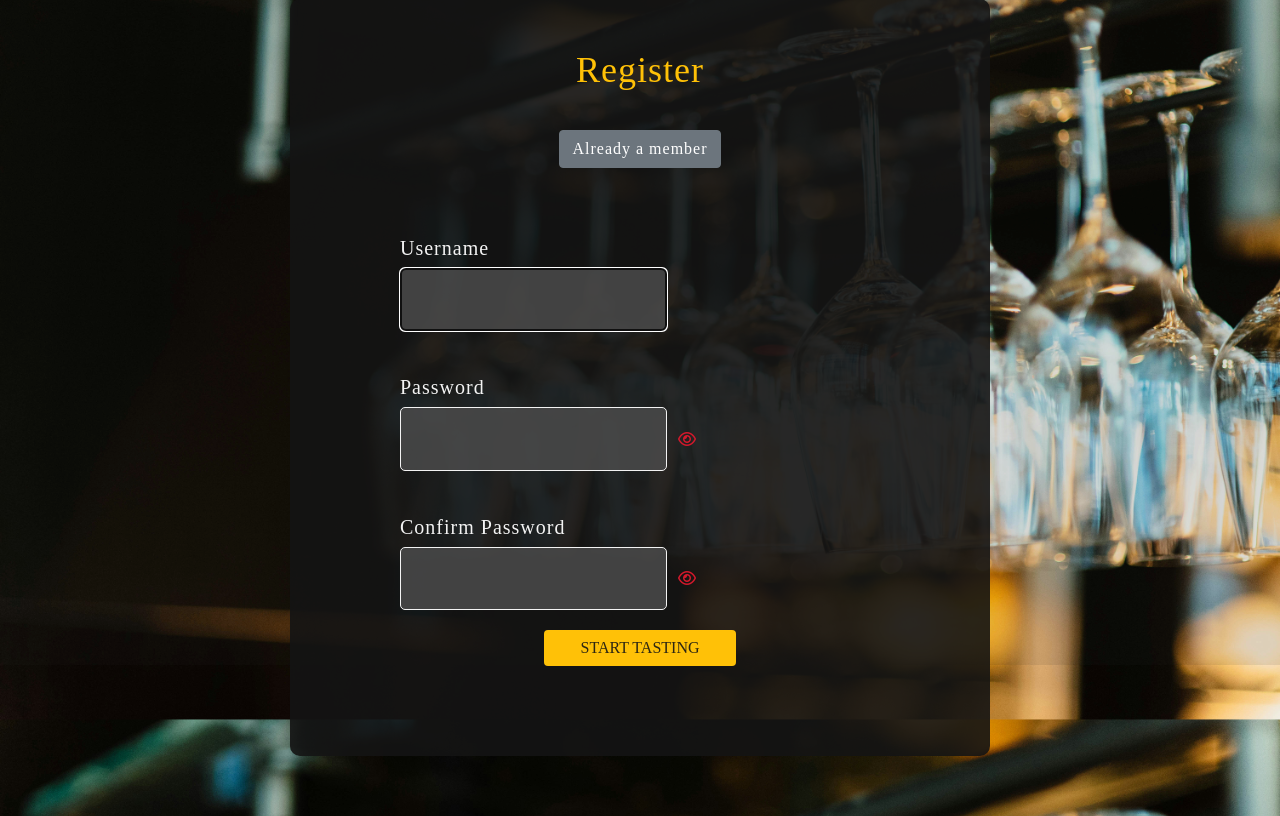
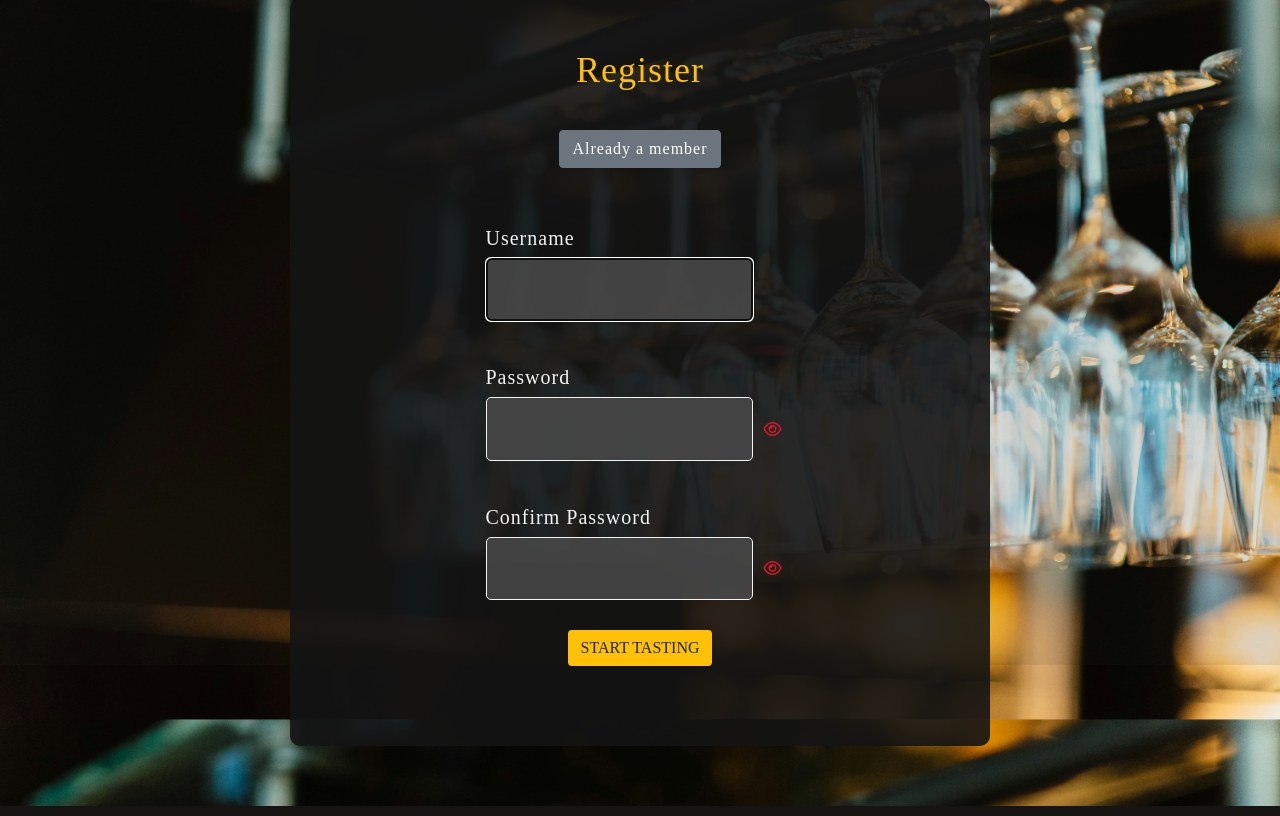
Before and after one commit to TerryLoc/wine-bar-project, a Django app: page /wine_cellar/register/ in a window 1280 px wide. Shown: the part 135-951 px from the top of the page. Run offline with Django 5.2, Linux system fonts and the light colour scheme; some libraries are stand-ins or nearby versions; some web fonts are replaced.

Commit message:
feat: set default value for spots reserved and adjust styles for profile layout

```diff
--- a/bookings/templates/bookings/profile.html
+++ b/bookings/templates/bookings/profile.html
@@ -91,6 +91,7 @@
                        class="form-control d-inline"
                        style="width: 80px"
                        min="1"
+                       value="1"
                        max="{{ booking.spots_reserved }}">
                 <button type="submit" name="cancel_booking" class="btn btn-danger btn-sm">Cancel Selected</button>
               </div>
--- a/static/css/styles.css
+++ b/static/css/styles.css
@@ -186,7 +186,7 @@ strong .flip-horizontal {
   justify-content: center;
   align-items: center;
   margin: 30px auto;
-  max-width: 40%;
+  max-width: 50%;
 }
 
 /* Profile */
@@ -283,8 +283,7 @@ strong .flip-horizontal {
 }
 
 .input-info {
-  margin: 10px auto;
-  width: 80%;
+  margin: 0 auto;
 }
 
 .form-group {
@@ -385,10 +384,6 @@ strong .flip-horizontal {
 }
 
 .login_section button {
-  margin-top: 20px;
-  width: 50%;
-  color: var(--bg-color2);
-  background-color: var(--gold-color);
   border: none;
   text-transform: uppercase;
 }
```
